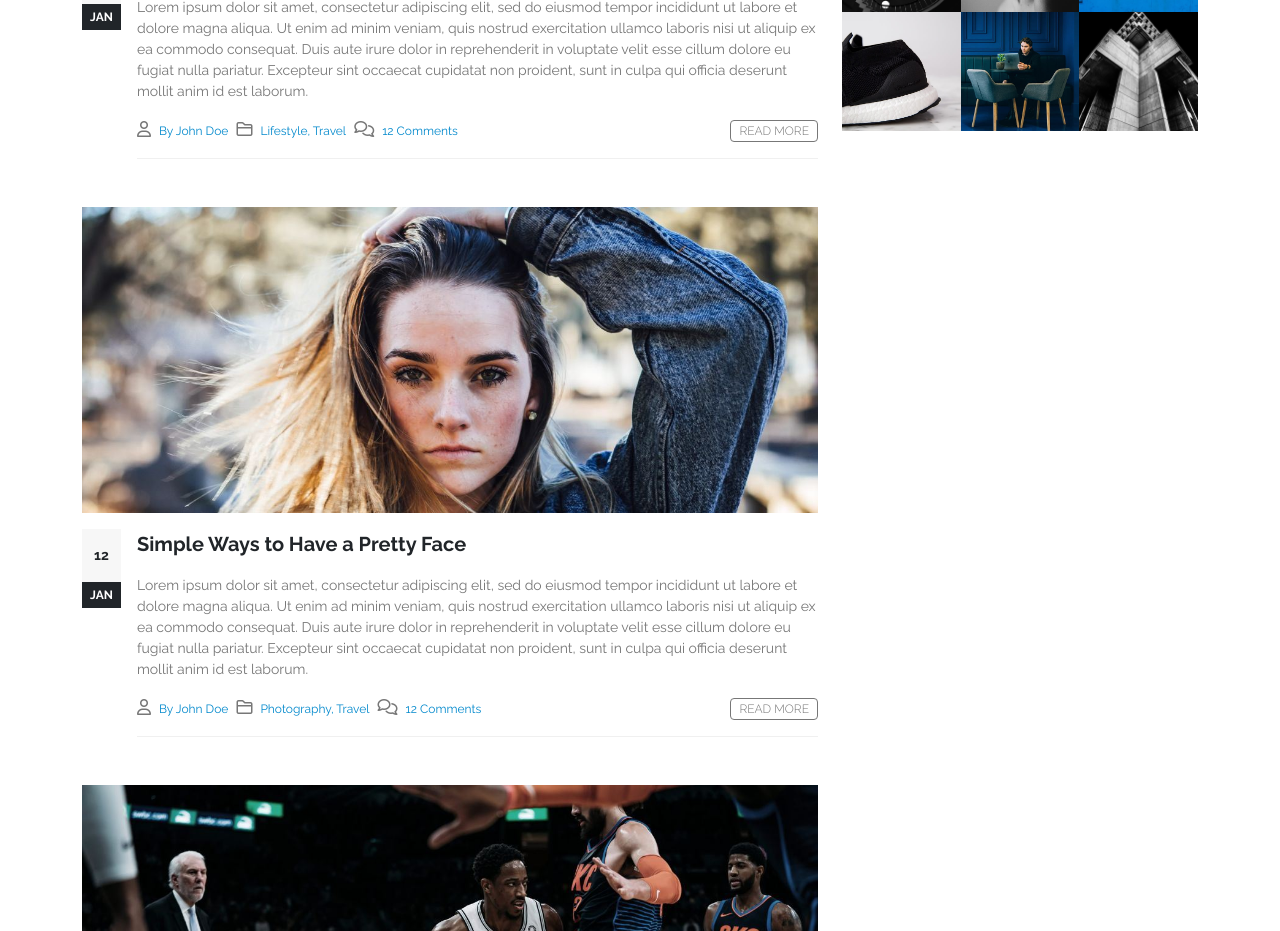
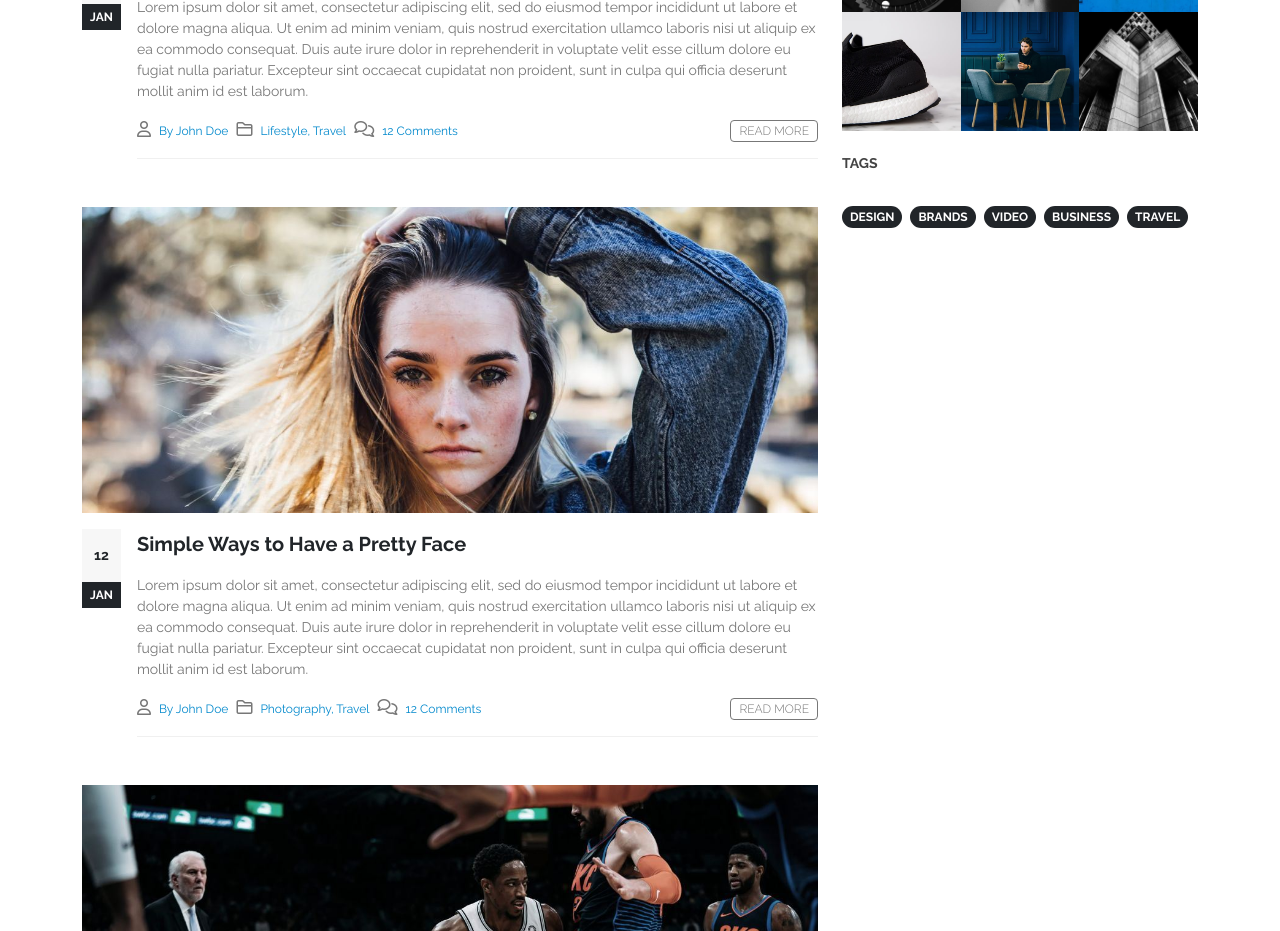
Before and after one commit to pierfrancescoscar/proj-html-vuejs, a Vue app: page / in a window 1280 px wide. Shown: the part 1880-2811 px from the top of the page. Built offline with nearby package versions, Linux system fonts and the light colour scheme.

Commit message:
ADD: custom insta tags

```diff
--- a/src/App.vue
+++ b/src/App.vue
@@ -17,7 +17,7 @@
       <!-- Categories Blue Bar -->
       <Categories :categories="categories" />
       <!-- All Blog Post List -->
-      <BlogPost :blogPost="blogPost" :instaPost="instagramPhotos" />
+      <BlogPost :blogPost="blogPost" :instaPost="instagramPhotos" :instaTags="instaTags" />
     </main>
   </div>
 </template>
@@ -326,6 +326,34 @@ export default {
                 '29415304_166583630713703_1032667922171953152_n',
             ],
 
+            instaTags: [
+
+                {
+                    text: 'Design',
+                    url: '/',
+                },
+
+                {
+                    text: 'Brands',
+                    url: '/',
+                },
+
+                {
+                    text: 'Video',
+                    url: '/',
+                },
+
+                {
+                    text: 'Business',
+                    url: '/',
+                },
+
+                {
+                    text: 'Travel',
+                    url: '/',
+                },
+            ],
+
 
         }
     }
--- a/src/components/BlogPost.vue
+++ b/src/components/BlogPost.vue
@@ -75,6 +75,16 @@
 
                     </div>
 
+                    <h3 class="text-uppercase py-4">Tags</h3>
+
+                        <nav>
+                            <ul class="d-flex ps-0">
+                                <li class="list-unstyled pe-2" v-for="(element, index) in instaTags" :key="`tag-${index}`">
+                                    <a class="text-decoration-none text-uppercase px-2 py-1 rounded-pill" :href="element.url">{{element.text}}</a>
+                                </li>
+                            </ul>
+                        </nav>
+
               </div>
           </div>
       </div>
@@ -93,6 +103,7 @@ export default {
     props: {
         blogPost: Array,
         instaPost: Array,
+        instaTags: Array,
     }
 
 }
@@ -116,6 +127,13 @@ section {
         font-size: $big-fs;
     }
 
+    a {
+        color: $text-1;
+        font-size: $minor-fs;
+        background-color: $background-7;
+        font-weight: $strong-fw;
+    }
+
     .tweet {
         color: $text-3;
         font-size: $medium-fs;
@@ -130,4 +148,8 @@ section {
         width: calc(100% / 3);
     }
 
+    .instagram-content {
+        cursor: pointer;
+    }
+
 </style>
```
Lines whose indentation alone changed are shown as unchanged.
